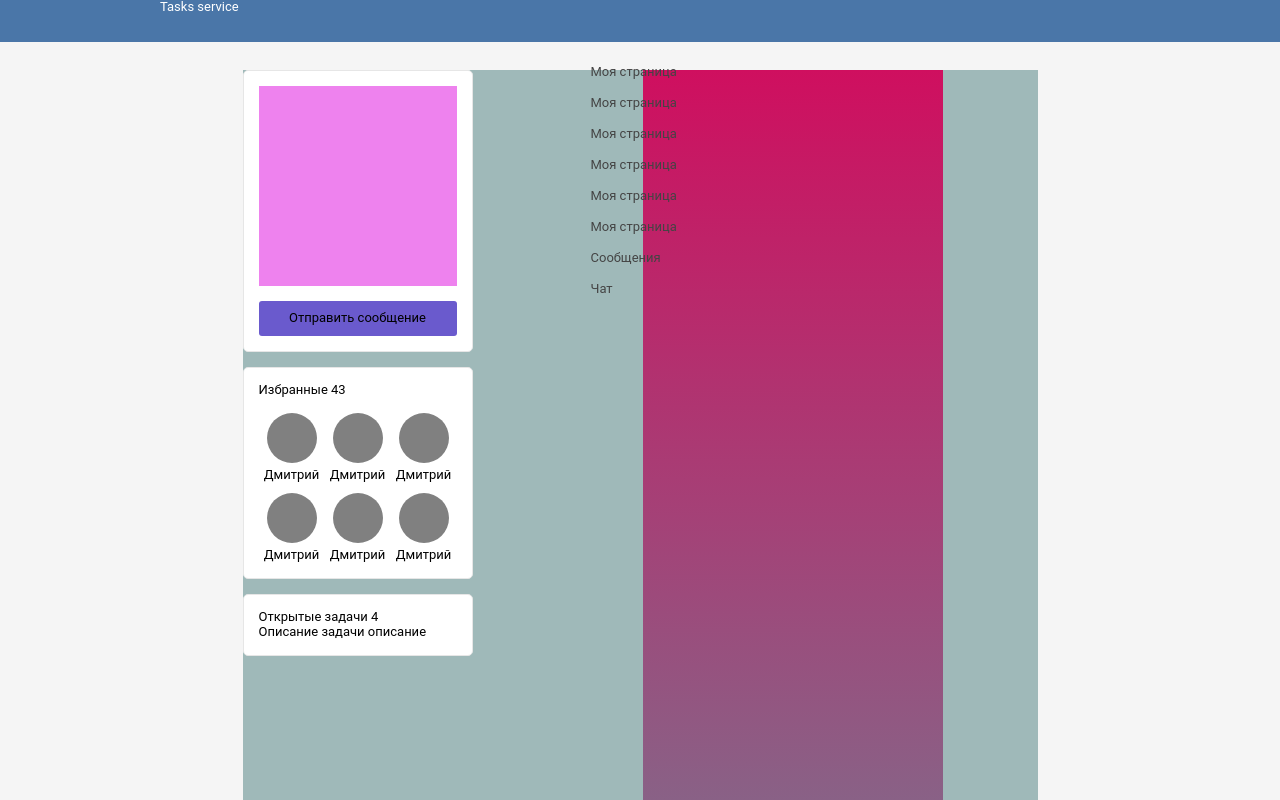
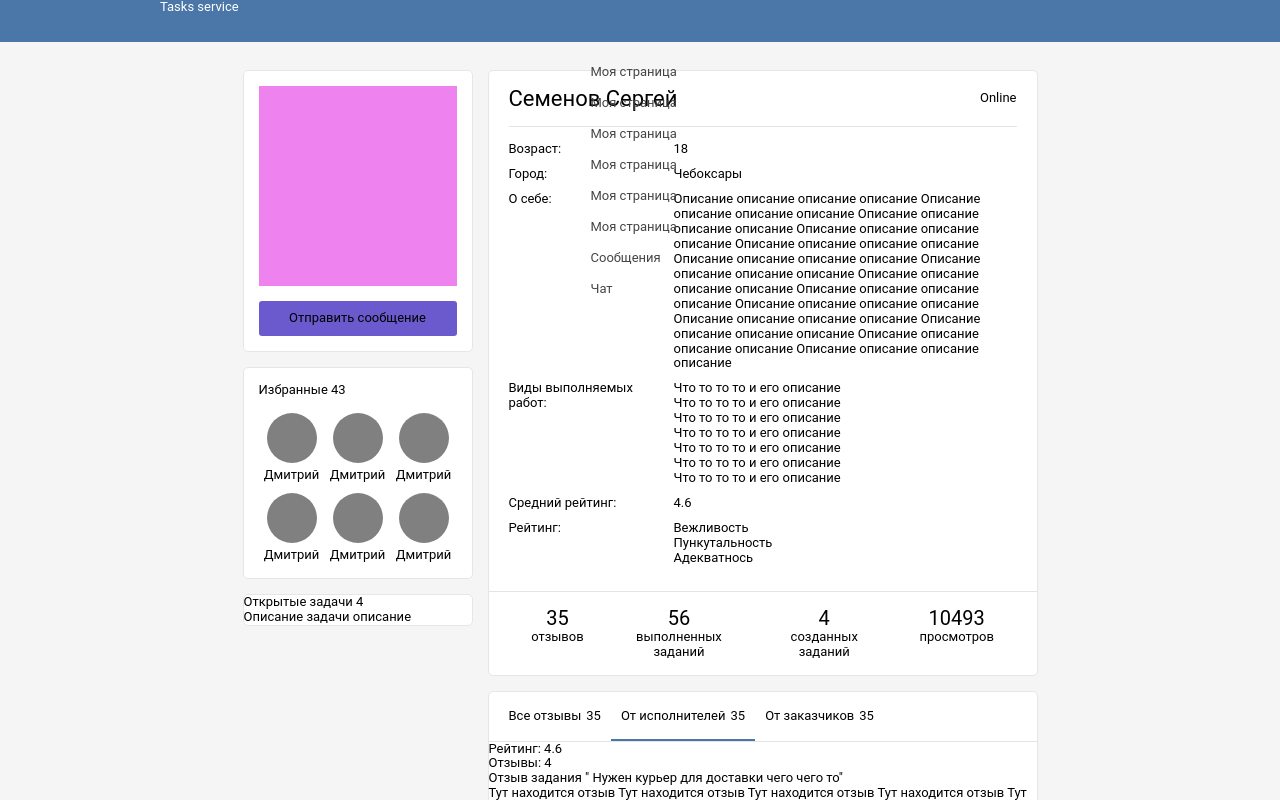
Before and after one commit to Dindro/tasks-service, a Vue app in the folder application/: page /1 in a window 1280 px wide. Shown: the top 800 px of the page. Built offline with nearby package versions, Linux system fonts and the light colour scheme.

Commit message:
добавлено отызвы

```diff
--- a/application/src/components/UserPage.vue
+++ b/application/src/components/UserPage.vue
@@ -140,19 +140,160 @@ export default {
           </div>
         </div>
       </div>
-			<div class="right-column"></div>
+			<div class="right-column">
+        <div class="info mini-box">
+          <div class="name-status">
+            <span class="name">Семенов Сергей</span>
+            <span class="status">Online</span>
+          </div>
+          <div class="line after-name-status"></div>
+          <div class="profile-info">
+            <div class="profile-info-row">
+              <div class="properties">Возраст:</div>
+              <div class="description">18</div>
+            </div>
+            <div class="profile-info-row">
+              <div class="properties">Город:</div>
+              <div class="description">Чебоксары</div>
+            </div>
+            <div class="profile-info-row">
+              <div class="properties">О себе:</div>
+              <div class="description">
+                Описание описание описание описание Описание описание описание описание
+                Описание описание описание описание Описание описание описание описание
+                Описание описание описание описание Описание описание описание описание
+                Описание описание описание описание Описание описание описание описание
+                Описание описание описание описание Описание описание описание описание
+                Описание описание описание описание Описание описание описание описание
+                Описание описание описание описание Описание описание описание описание
+              </div>
+            </div>
+            <div class="profile-info-row">
+              <div class="properties">Виды выполняемых работ:</div>
+              <div class="description">
+                <div class="work">Что то то то и его описание</div>
+                <div class="work">Что то то то и его описание</div>
+                <div class="work">Что то то то и его описание</div>
+                <div class="work">Что то то то и его описание</div>
+                <div class="work">Что то то то и его описание</div>
+                <div class="work">Что то то то и его описание</div>
+                <div class="work">Что то то то и его описание</div>
+              </div>
+            </div>
+            <div class="profile-info-row">
+              <div class="properties">Средний рейтинг:</div>
+              <div class="description">4.6</div>
+            </div>
+            <div class="profile-info-row">
+              <div class="properties">Рейтинг:</div>
+              <div class="description">
+                <div class="rating">Вежливость</div>
+                <div class="rating">Пункутальность</div>
+                <div class="rating">Адекватнось</div>
+              </div>
+            </div>
+          </div>
+          <div class="line"></div>
+          <div class="totals">
+            <div class="total">
+              <div class="count">
+                35
+              </div>
+              <div class="description">отзывов</div>
+            </div>
+            <div class="total">
+              <div class="count">
+                56
+              </div>
+              <div class="description">выполненных заданий</div>
+            </div>
+            <div class="total">
+              <div class="count">
+                4
+              </div>
+              <div class="description">созданных заданий</div>
+            </div>
+            <div class="total">
+              <div class="count">
+                10493
+              </div>
+              <div class="description">просмотров</div>
+            </div>
+          </div>
+        </div>
+        <div class="rewiews mini-box">
+          <div class="reviews-tab">
+            <div class="reviews-tab-item">
+              <span class="tab-name">Все отзывы</span>
+              <span class="tab-count">35</span>
+            </div>
+            <div class="reviews-tab-item active">
+              <span class="tab-name">От исполнителей</span>
+              <span class="tab-count">35</span>
+            </div>
+            <div class="reviews-tab-item">
+              <span class="tab-name">От заказчиков</span>
+              <span class="tab-count">35</span>
+            </div>
+          </div>
+          <div class="line"></div>
+          <div class="reviews-list">
+            <template v-for="n in 10">
+              <div class="review">
+                <div class="user">
+                  <div class="user-photo"></div>
+                  <div class="user-info">
+                    <div class="name-worker">
+                      <span class="name"></span>
+                      <span class="worker"></span>
+                    </div>
+                    <div class="rating">
+                      Рейтинг:
+                      <span class="rating-count">4.6</span>
+                    </div>
+                    <div class="review-description">
+                      Отзывы:
+                      <span class="review-count">4</span>
+                    </div>
+                  </div>
+                  <div class="time"></div>
+                </div>
+                <div class="review-task">
+                  Отзыв задания "
+                  <span class="task-name">Нужен курьер для доставки чего чего то</span>"
+                </div>
+                <div class="review-text">
+                  Тут находится отзыв Тут находится отзыв Тут находится отзыв Тут находится отзыв
+                  Тут находится отзыв Тут находится отзыв Тут находится отзыв Тут находится отзыв
+                  Тут находится отзыв Тут находится отзыв Тут находится отзыв Тут находится отзыв
+                  Тут находится отзыв Тут находится отзыв Тут находится отзыв Тут находится отзыв
+                  Тут находится отзыв Тут находится отзыв Тут находится отзыв Тут находится отзыв
+                </div>
+                <div class="review-rating">
+                  <div class="review-rating-item">Вежливость</div>
+                  <div class="review-rating-item">Пункутальность</div>
+                  <div class="review-rating-item">Адекватнось</div>
+                </div>
+                <div class="line"></div>
+              </div>
+            </template>
+          </div>
+        </div>
+      </div>
 		</div>
 	</div>
 </template>
 
 <style lang="scss" scoped>
+$color-border: #e3e4e8;
+
 .dinamic {
   float: right;
   width: 795px;
 }
 .main-user {
   margin-top: 70px;
-  background-color: rgb(159, 185, 185);
+  //background-color: rgb(159, 185, 185);
 }
 
 .mini-box {
@@ -160,11 +301,15 @@ export default {
   background-color: white;
   border-radius: 5px;
   margin-bottom: 15px;
-  padding: 15px;
+  //padding: 15px;
 
   &:last-child {
     margin-bottom: 0;
   }
+}
+
+.line {
+  border-top: 1px solid $color-border;
 }
 
 #left-column {
@@ -179,6 +324,8 @@ export default {
   }
 
   .user-photo {
+    padding: 15px;
+
     .photo {
       height: 200px;
       background-color: violet;
@@ -195,6 +342,7 @@ export default {
   }
 
   .friends {
+    padding: 15px;
     padding-bottom: 5px;
 
     .friends-list {
@@ -227,9 +375,89 @@ export default {
 }
 
 .right-column {
-  margin-left: 400px;
-  height: 2000px;
-  width: 300px;
-  background: linear-gradient(to top, #10f0ca, #cf0f5f);
+  margin-left: 245px;
+  //height: 2000px;
+  width: 550px;
+  //background: linear-gradient(to top, #10f0ca, #cf0f5f);
+
+  .info {
+    .name-status {
+      padding: 15px 20px;
+      display: flex;
+      justify-content: space-between;
+      align-items: center;
+
+      .name {
+        font-size: 22px;
+        font-weight: 400;
+      }
+    }
+
+    .after-name-status {
+      margin: 0 20px;
+    }
+
+    .profile-info {
+      padding: 15px 20px;
+
+      .profile-info-row {
+        padding-bottom: 10px;
+        font-size: 13px;
+
+        .properties {
+          width: 165px;
+          float: left;
+        }
+        .description {
+          margin-left: 165px;
+        }
+      }
+    }
+
+    .totals {
+      padding: 15px 20px;
+      display: flex;
+      justify-content: space-around;
+
+      .total {
+        max-width: 100px;
+
+        .count {
+          font-size: 20px;
+          text-align: center;
+        }
+
+        .description {
+          text-align: center;
+        }
+      }
+    }
+  }
+
+  .rewiews {
+
+    .reviews-tab{
+      display: flex;
+      padding: 0 10px;
+
+      .reviews-tab-item{
+        padding: 17px 10px;
+
+        &.active{
+          border-bottom: 2px solid #4A76A8;
+          padding-bottom: 15px;
+        }
+
+        &:hover{
+          border-bottom: 2px solid rgba(74, 118, 168, 0.37);
+          padding-bottom: 15px;
+        }
+
+        .tab-count {
+          padding-left: 5px;
+        }
+      }
+    }
+  }
 }
 </style>
```
